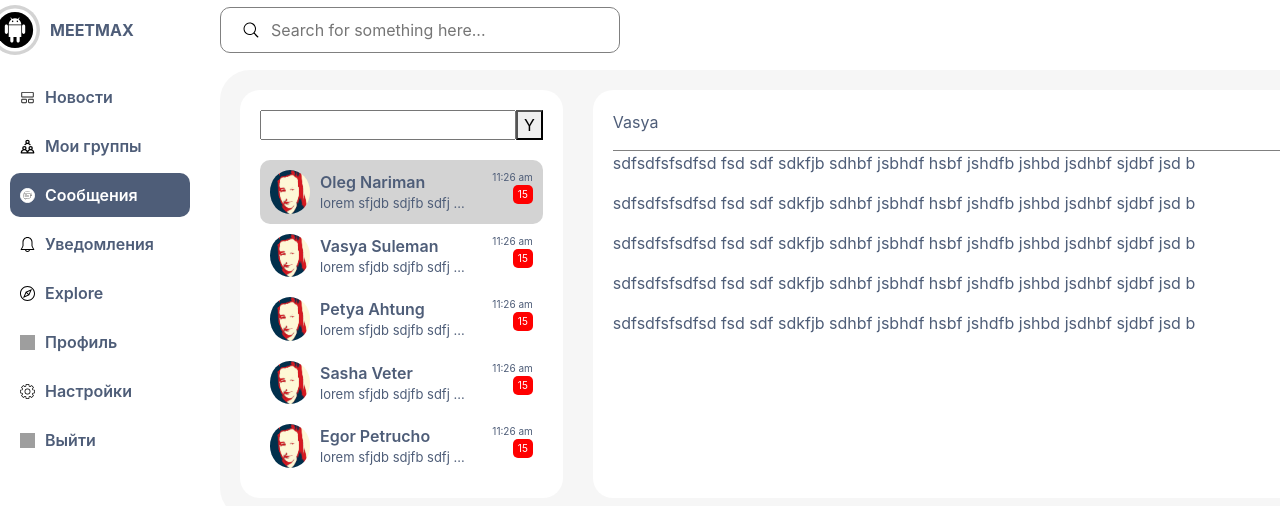
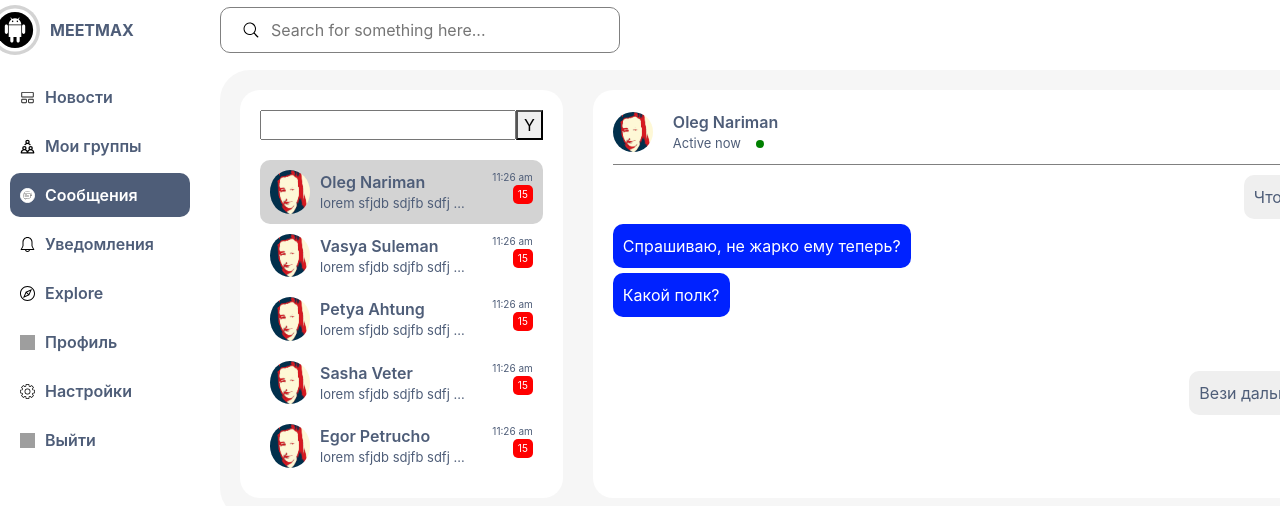
Before and after one commit to valentinvibe/social-network-meetmax, a React (Create React App) app: page /messages/1 in a window 1280 px wide. Shown: the top 506 px of the page. Built offline with nearby package versions, Linux system fonts and the light colour scheme; grey boxes are pictures that could not be loaded.

Commit message:
feat: props messages dialogs

```diff
--- a/src/components/messages/components/dialog/dialog.jsx
+++ b/src/components/messages/components/dialog/dialog.jsx
@@ -4,7 +4,9 @@ import uuid from "react-uuid";
 import Message from "../message/message";
 import styles from "./dialog.module.css";
 
-const Dialog = ({messagesArray}) => {
+import avatar from "../../../../images/avatar.jpg";
+
+const Dialog = ({messagesArray, user}) => {
   const {id} = useParams();
   const chat = messagesArray[id-1];
   console.log(chat);
@@ -12,10 +14,27 @@ const Dialog = ({messagesArray}) => {
   return (
     <div className={styles.dialog}>
       <div className={styles.dialogHeader}>
-        <p>Vasya</p>
+        <div className={styles.dialogInfo}>
+          <img className={styles.avatar} src={avatar} alt="avatar"/>
+          <div className={styles.userInfo}>
+            <p className={styles.userName}>{`${user[`${id-1}`].name}`}</p>
+            <div className={styles.status}>
+              <span className={styles.online}>Active now</span>
+              <div className={styles.statusPoint}></div>
+            </div>
+          </div>
+        </div>
+
+        <div className={styles.dialogActionds}>
+          <button type="button" className={`${styles.actionsBtn} ${styles.call}`}>Call</button>
+          <button type="button" className={`${styles.actionsBtn} ${styles.videocall}`}>Video call</button>
+          <button type="button" className={`${styles.actionsBtn} ${styles.info}`}>Info</button>
+        </div>
+
       </div>
-      <div className="messagesList">
-        { chat ? chat.messages.map((message) => <Message key={uuid()}/>) : null}
+
+      <div className={styles.messagesList}>
+        { chat ? chat.messages.map((message) => <Message key={uuid()} message={message}/>) : null}
       </div>
     </div>
   );
--- a/src/components/messages/components/dialog/dialog.module.css
+++ b/src/components/messages/components/dialog/dialog.module.css
@@ -8,5 +8,55 @@
 .dialogHeader {
   border-bottom: 1px solid gray;
   padding: 0;
+  padding-bottom: 10px;
   margin: 0;
+  display: flex;
+  justify-content: space-between;
+  align-items: center;
 }
+
+.dialogInfo {
+  display: flex;
+  gap: 20px;
+  align-items: center;
+}
+
+.avatar {
+  width: 40px;
+  height: 40px;
+  border-radius: 50%;
+}
+
+.userInfo {
+  margin: 0;
+  padding: 0;
+}
+
+.userName {
+  font-weight: 600;
+  margin: 0;
+  padding: 0;
+}
+
+.status {
+  margin: 0;
+  padding: 0;
+  display: flex;
+  align-items: center;
+}
+
+.online {
+  font-size: small;
+}
+
+.statusPoint {
+  width: 8px;
+  height: 8px;
+  border-radius: 50%;
+  background-color: green;
+  margin: auto;
+}
+
+.messagesList {
+  margin-top: 10px;
+}
--- a/src/components/messages/components/message/message.jsx
+++ b/src/components/messages/components/message/message.jsx
@@ -1,15 +1,20 @@
 import styles from "./message.module.css";
 
-const Message = (props) => {
-
-    return (
-        <div className="message">
-        <p>
-          sdfsdfsfsdfsd fsd sdf sdkfjb sdhbf jsbhdf hsbf jshdfb jshbd jsdhbf
-          sjdbf jsd b
-        </p>
-      </div>
-    )
-}
+const Message = ({ message }) => {
+  console.log(message);
+  return (
+    <>
+      {message.isOwner ? (
+        <div className={styles.ownerMessage}>
+          <p className={styles.text}>{message.text}</p>
+        </div>
+      ) : (
+        <div className={styles.incomingMessage}>
+          <p className={styles.text}>{message.text}</p>
+        </div>
+      )}
+    </>
+  );
+};
 
 export default Message;
--- a/src/components/messages/components/message/message.module.css
+++ b/src/components/messages/components/message/message.module.css
@@ -0,0 +1,26 @@
+.ownerMessage {
+    width: fit-content;
+    max-width: 80%;
+    margin-left: auto;
+    margin-right: 0;
+    text-align: right;
+    background-color: rgb(239, 239, 239);
+    border-radius: 10px;
+    padding: 10px;
+    margin-bottom: 5px;
+}
+
+.incomingMessage {
+    width: fit-content;
+    max-width: 80%;
+    background-color: rgb(0, 34, 255);
+    border-radius: 10px;
+    padding: 10px;
+    margin-bottom: 5px;
+    color: white;
+}
+
+.text {
+    margin: 0;
+    padding: 0;
+}
--- a/src/components/messages/messages.jsx
+++ b/src/components/messages/messages.jsx
@@ -23,7 +23,7 @@ const Messages = (props) => {
         </ul>
       </div>
       <Route path='/messages/:id'>
-        <Dialog messagesArray={props.messagesArray}/>
+        <Dialog messagesArray={props.messagesArray} user={props.userList}/>
       </Route>
     </div>
   );
--- a/src/components/single-post/single-post.jsx
+++ b/src/components/single-post/single-post.jsx
@@ -85,7 +85,7 @@ const SinglePost = () => {
       </div>
 
       <Form className={styles.formComment}>
-        <img src={avatar} className={styles.commentAvatar}/>
+        <img src={avatar} className={styles.commentAvatar} alt="avatar"/>
         <Form.Control className={styles.input} placeholder="Write a comment..." />
         <button type="submit" className={styles.addComment}>
           <img src={send} alt="post" className={styles.postImg}/>
--- a/src/index.js
+++ b/src/index.js
@@ -15,39 +15,39 @@ const userList = [
 
 const messagesArray = [
   {id:1, messages: [
-    {isOwner:true, text: 'sdfd sd sdf ds ds d df sdfjkshdfk gksgf jsh fd', timeStamp: '22:51'},
-    {isOwner:false, text: 'sdfd sd sdf ds ds d df sdfjkshdfk gksgf jsh fd', timeStamp: '22:51'},
-    {isOwner:false, text: 'sdfd sd sdf ds ds d df sdfjkshdfk gksgf jsh fd', timeStamp: '22:51'},
-    {isOwner:true, text: 'sdfd sd sdf ds ds d df sdfjkshdfk gksgf jsh fd', timeStamp: '22:51'},
-    {isOwner:true, text: 'sdfd sd sdf ds ds d df sdfjkshdfk gksgf jsh fd', timeStamp: '22:51'}
+    {isOwner:true, text: 'Что,  Мансур,  не жарко теперь тебе?', timeStamp: '22:51'},
+    {isOwner:false, text: 'Спрашиваю, не жарко ему теперь?', timeStamp: '22:51'},
+    {isOwner:false, text: 'Какой полк?', timeStamp: '22:51'},
+    {isOwner:true, text: 'Тысяча тридцать четвертый.', timeStamp: '22:51'},
+    {isOwner:true, text: 'Вези дальше. Тут тысяча двадцать шестой.', timeStamp: '22:51'}
   ]},
   {id:2, messages: [
-    {isOwner:true, text: 'sdfd sd sdf ds ds d df sdfjkshdfk gksgf jsh fd', timeStamp: '21:15'},
-    {isOwner:false, text: 'sdfd sd sdf ds ds d df sdfjkshdfk gksgf jsh fd', timeStamp: '21:15'},
-    {isOwner:false, text: 'sdfd sd sdf ds ds d df sdfjkshdfk gksgf jsh fd', timeStamp: '21:15'},
-    {isOwner:true, text: 'sdfd sd sdf ds ds d df sdfjkshdfk gksgf jsh fd', timeStamp: '21:15'},
-    {isOwner:false, text: 'sdfd sd sdf ds ds d df sdfjkshdfk gksgf jsh fd', timeStamp: '21:15'}
+    {isOwner:true, text: 'Какая санрота?', timeStamp: '21:15'},
+    {isOwner:false, text: 'Тысяча тридцать шестая.', timeStamp: '21:15'},
+    {isOwner:false, text: 'Значит, наша! Принимай тяжелораненого!', timeStamp: '21:15'},
+    {isOwner:true, text: 'Сколько фрицев в котле?', timeStamp: '21:15'},
+    {isOwner:false, text: 'Тысяч сорок.', timeStamp: '21:15'}
   ]},
   {id:3, messages: [
-    {isOwner:false, text: 'sdfd sd sdf ds ds d df sdfjkshdfk gksgf jsh fd', timeStamp: '21:17'},
-    {isOwner:true, text: 'sdfd sd sdf ds ds d df sdfjkshdfk gksgf jsh fd', timeStamp: '21:17'},
-    {isOwner:false, text: 'sdfd sd sdf ds ds d df sdfjkshdfk gksgf jsh fd', timeStamp: '21:14'},
-    {isOwner:true, text: 'sdfd sd sdf ds ds d df sdfjkshdfk gksgf jsh fd', timeStamp: '21:24'},
-    {isOwner:false, text: 'sdfd sd sdf ds ds d df sdfjkshdfk gksgf jsh fd', timeStamp: '21:47'}
+    {isOwner:false, text: 'Чем же он отравился?', timeStamp: '21:17'},
+    {isOwner:true, text: 'А вон, видишь, что-то из тех бутылей выпил.', timeStamp: '21:17'},
+    {isOwner:false, text: 'Ну что, Мансур, как дела?', timeStamp: '21:14'},
+    {isOwner:true, text: 'Фашисты прорвали оборону.', timeStamp: '21:24'},
+    {isOwner:false, text: 'А мы с тобой спим?!', timeStamp: '21:47'}
   ]},
   {id:4, messages: [
-    {isOwner:false, text: 'sdfd sd sdf ds ds d df sdfjkshdfk gksgf jsh fd', timeStamp: '21:17'},
-    {isOwner:true, text: 'sdfd sd sdf ds ds d df sdfjkshdfk gksgf jsh fd', timeStamp: '21:17'},
-    {isOwner:false, text: 'sdfd sd sdf ds ds d df sdfjkshdfk gksgf jsh fd', timeStamp: '21:14'},
-    {isOwner:true, text: 'sdfd sd sdf ds ds d df sdfjkshdfk gksgf jsh fd', timeStamp: '21:24'},
-    {isOwner:false, text: 'sdfd sd sdf ds ds d df sdfjkshdfk gksgf jsh fd', timeStamp: '21:47'}
+    {isOwner:false, text: 'Куда их?', timeStamp: '21:17'},
+    {isOwner:true, text: 'В Гумрак', timeStamp: '21:17'},
+    {isOwner:false, text: 'Комсорг, а не против, если еще по сто?', timeStamp: '21:14'},
+    {isOwner:true, text: 'Можно', timeStamp: '21:24'},
+    {isOwner:false, text: 'Где брали-то?', timeStamp: '21:47'}
   ]},
   {id:5, messages: [
-    {isOwner:false, text: 'sdfd sd sdf ds ds d df sdfjkshdfk gksgf jsh fd', timeStamp: '21:17'},
-    {isOwner:true, text: 'sdfd sd sdf ds ds d df sdfjkshdfk gksgf jsh fd', timeStamp: '21:17'},
-    {isOwner:false, text: 'sdfd sd sdf ds ds d df sdfjkshdfk gksgf jsh fd', timeStamp: '21:14'},
-    {isOwner:true, text: 'sdfd sd sdf ds ds d df sdfjkshdfk gksgf jsh fd', timeStamp: '21:24'},
-    {isOwner:false, text: 'sdfd sd sdf ds ds d df sdfjkshdfk gksgf jsh fd', timeStamp: '21:47'}
+    {isOwner:false, text: 'Спортсмен?', timeStamp: '21:17'},
+    {isOwner:true, text: 'Ага!', timeStamp: '21:17'},
+    {isOwner:false, text: 'Во-первых, не "ага", а "так точно"...', timeStamp: '21:14'},
+    {isOwner:true, text: 'Виноват,  товарищ  капитан.', timeStamp: '21:24'},
+    {isOwner:false, text: 'Во-вторых, какой вид спорта?', timeStamp: '21:47'}
   ]},
 ]
 
```
